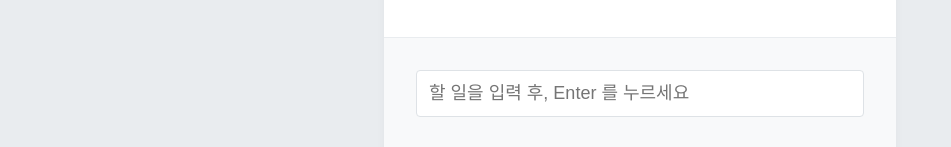
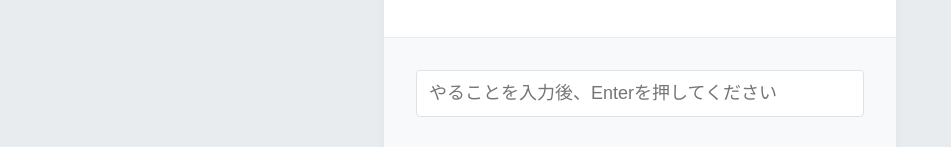
Before and after one commit to ycs5682/react-redux-todo, a React (Create React App) app: page / in a window 1280 px wide. Both pictures are taken after a click on the button 640 px from the left and 864 px from the top of the page. Shown: the part 675-822 px from the top of the page, without its empty margins (0-951 px from the left). Built offline with nearby package versions, Linux system fonts and the light colour scheme.

Commit message:
TodoCreateコンポーネント機能実装

```diff
--- a/src/app.jsx
+++ b/src/app.jsx
@@ -3,7 +3,7 @@ import { createGlobalStyle } from 'styled-components';
 import TodoTemplate from './components/todoTemplate';
 import TodoHead from './container/todoHeadContainer';
 import TodoList from './container/todoListContainer';
-import TodoCreate from './components/todoCreate';
+import TodoCreate from './container/todoCreateContainer';
 
 const GlobalStyle = createGlobalStyle`
   body {
--- a/src/components/todoCreate.jsx
+++ b/src/components/todoCreate.jsx
@@ -75,17 +75,29 @@ const Input = styled.input`
   box-sizing: border-box;
 `;
 
-const TodoCreate = () => {
+const TodoCreate = ({ onCreate }) => {
   const [open, setOpen] = useState(false);
-
+  const [value, setValue] = useState('');
   const onToggle = () => setOpen(!open);
+  const onChange = (e) => setValue(e.target.value);
+  const onSubmit = (e) => {
+    e.preventDefault();
+    onCreate(value);
+    setValue('');
+    setOpen(false);
+  };
 
   return (
     <>
       {open && (
         <InsertFormPositioner>
-          <InsertForm>
-            <Input autoFocus placeholder='할 일을 입력 후, Enter 를 누르세요' />
+          <InsertForm onSubmit={onSubmit}>
+            <Input
+              autoFocus
+              placeholder='やることを入力後、Enterを押してください'
+              onChange={onChange}
+              value={value}
+            />
           </InsertForm>
         </InsertFormPositioner>
       )}
--- /dev/null
+++ b/src/container/todoCreateContainer.jsx
@@ -0,0 +1,11 @@
+import { useDispatch } from 'react-redux';
+import { addTodo } from '../modules/todos';
+import TodoCreate from '../components/todoCreate';
+
+const TodoCreateContainer = () => {
+  const dispatch = useDispatch();
+  const onCreate = (value) => dispatch(addTodo(value));
+  return <TodoCreate onCreate={onCreate} />;
+};
+
+export default TodoCreateContainer;
--- a/src/modules/todos.jsx
+++ b/src/modules/todos.jsx
@@ -1,6 +1,12 @@
+const ADD_TODO = 'todos/ADD_TODO';
 const TOGGLE_TODO = 'todos/TOGGLE_TODO';
 const REMOVE_TODO = 'todos/REMOVE_TODO';
 
+let nextId = 5;
+export const addTodo = (text) => ({
+  type: ADD_TODO,
+  todo: { id: nextId++, text }
+});
 export const toggleTODO = (id) => ({ type: TOGGLE_TODO, id });
 export const removeTODO = (id) => ({ type: REMOVE_TODO, id });
 
@@ -29,6 +35,8 @@ const initialState = [
 
 export default function todos(state = initialState, action) {
   switch (action.type) {
+    case ADD_TODO:
+      return state.concat(action.todo);
     case TOGGLE_TODO:
       return state.map((todo) => (todo.id === action.id ? { ...todo, done: !todo.done } : todo));
     case REMOVE_TODO:
```
